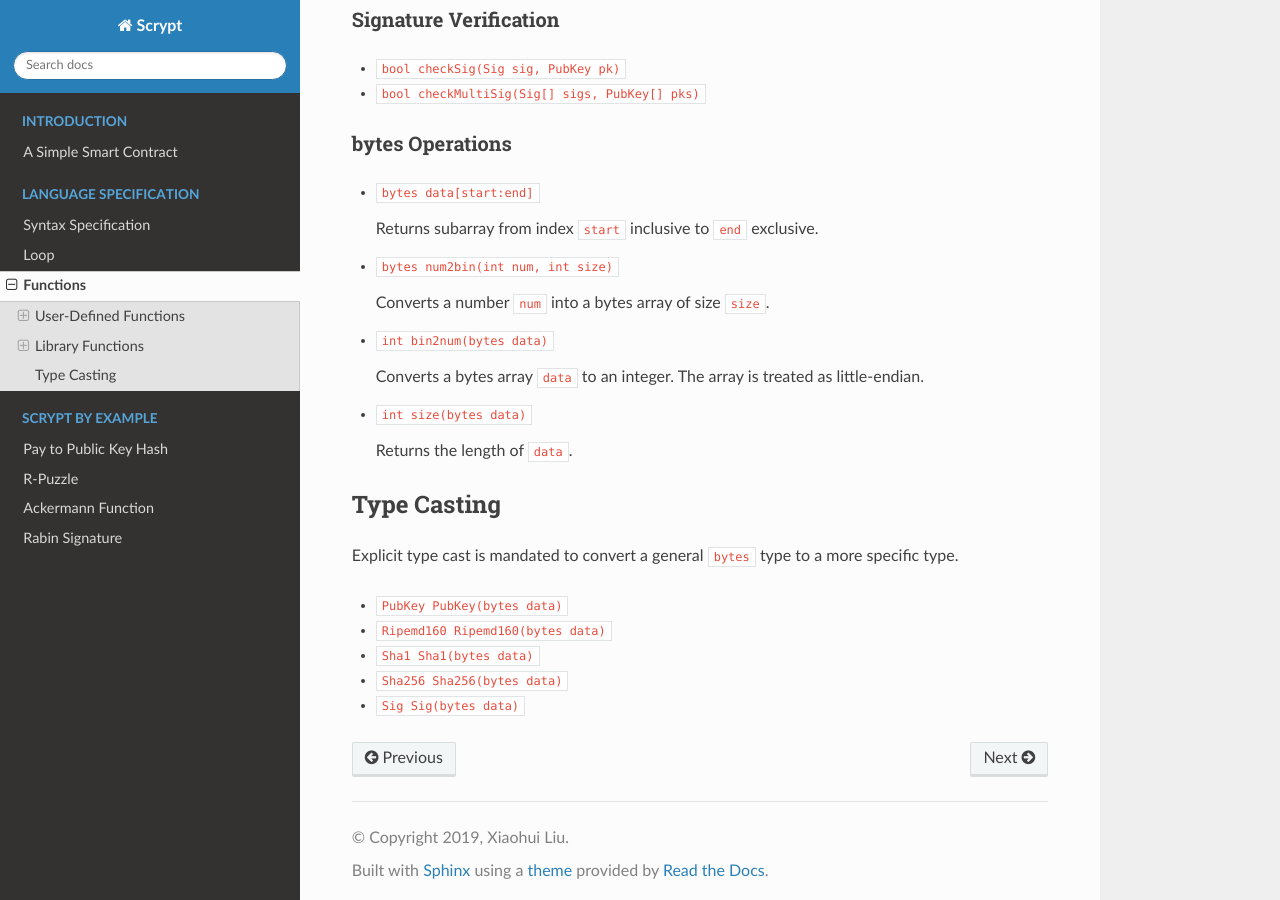
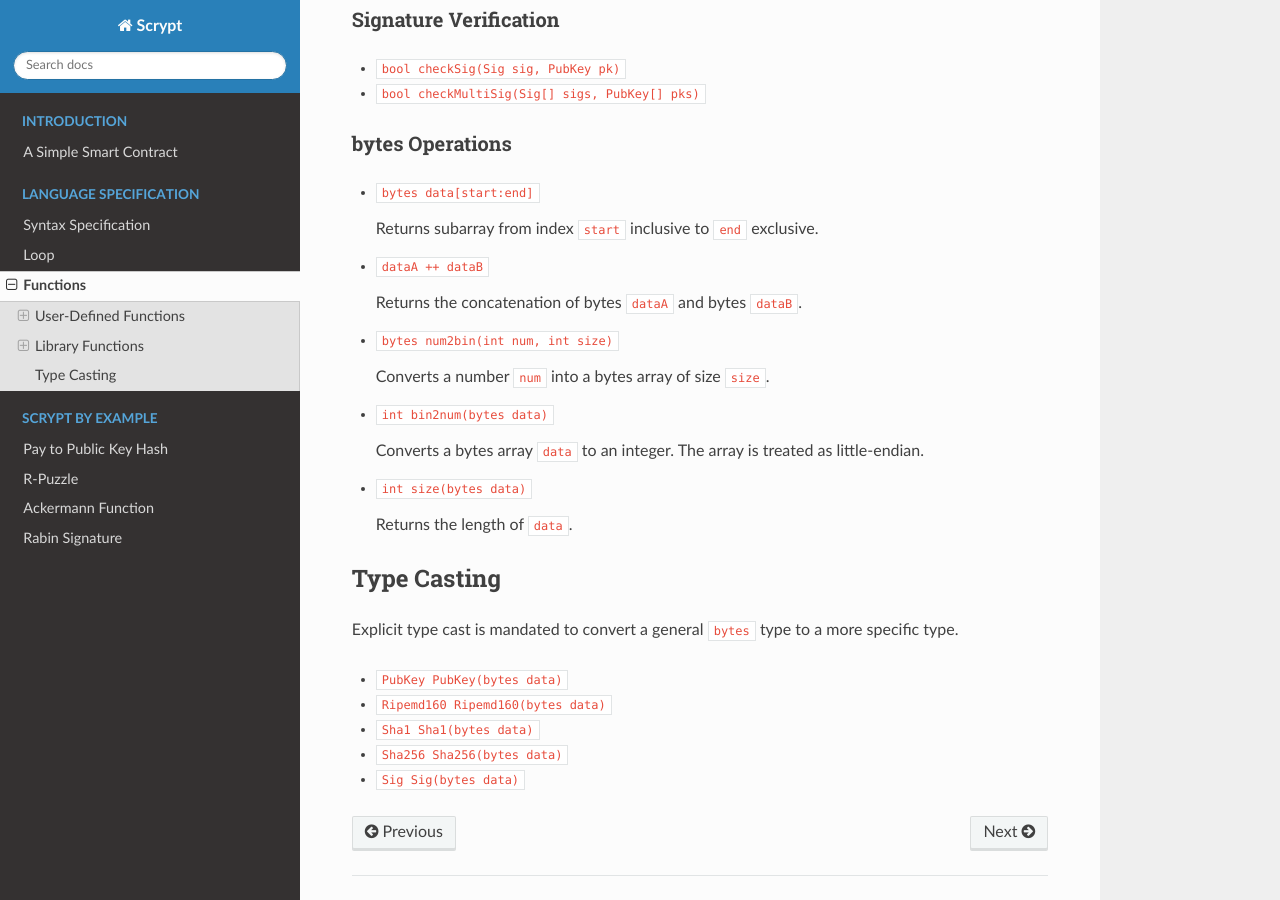
Before and after one commit to sCrypt-Inc/specification, a Sphinx documentation site: the page built from docs/functions.rst, in a window 1280 px wide and 900 px high, scrolled down 1205 px. Built offline with Sphinx 7.4.7 and the Read the Docs theme 2.0.0, drawn with Linux system fonts in a browser that asks for light colours.

Commit message:
Update concatenation operator from "." to "++"

```diff
--- a/docs/ackermann.rst
+++ b/docs/ackermann.rst
@@ -47,10 +47,10 @@ nCrypt has devised to way to cauculate the value of the Ackermann function using
                         n = n + 1;
                         m = m - 1;
                         // push
-                        stk = num2bin(m, 1) . stk;
+                        stk = num2bin(m, 1) ++ stk;
                     } else {
-                        stk = num2bin(m - 1, 1) . stk;
-                        stk = num2bin(m, 1) . stk;
+                        stk = num2bin(m - 1, 1) ++ stk;
+                        stk = num2bin(m, 1) ++ stk;
                         n = n - 1;
                     }
                 }
--- a/docs/functions.rst
+++ b/docs/functions.rst
@@ -55,6 +55,10 @@ bytes Operations
 
   Returns subarray from index ``start`` inclusive to ``end`` exclusive.
 
+* ``dataA ++ dataB``
+
+  Returns the concatenation of bytes ``dataA`` and bytes ``dataB``.
+
 * ``bytes num2bin(int num, int size)``
 
   Converts a number ``num`` into a bytes array of size ``size``.
--- a/docs/rabin.rst
+++ b/docs/rabin.rst
@@ -35,7 +34,7 @@ Rabin Signature
         public function verifySig(int S, bytes U, bytes m, int lambda, bytes n) {
             require(hash160(n) == nHash);
 
-            int h = bin2num(hash3072(m . U));
+            int h = bin2num(hash3072(m ++ U));
             require(S * S == h + lambda * bin2num(n));
         }
     }
--- a/docs/syntax.rst
+++ b/docs/syntax.rst
@@ -115,7 +115,7 @@ Operators
       - left-associative
 
     * - 4
-      - ``.``
+      - ``++``
       - left-associative
 
     * - 5
```
Also changed, not shown: other parts of docs/rabin.rst (+1 -2 lines).
